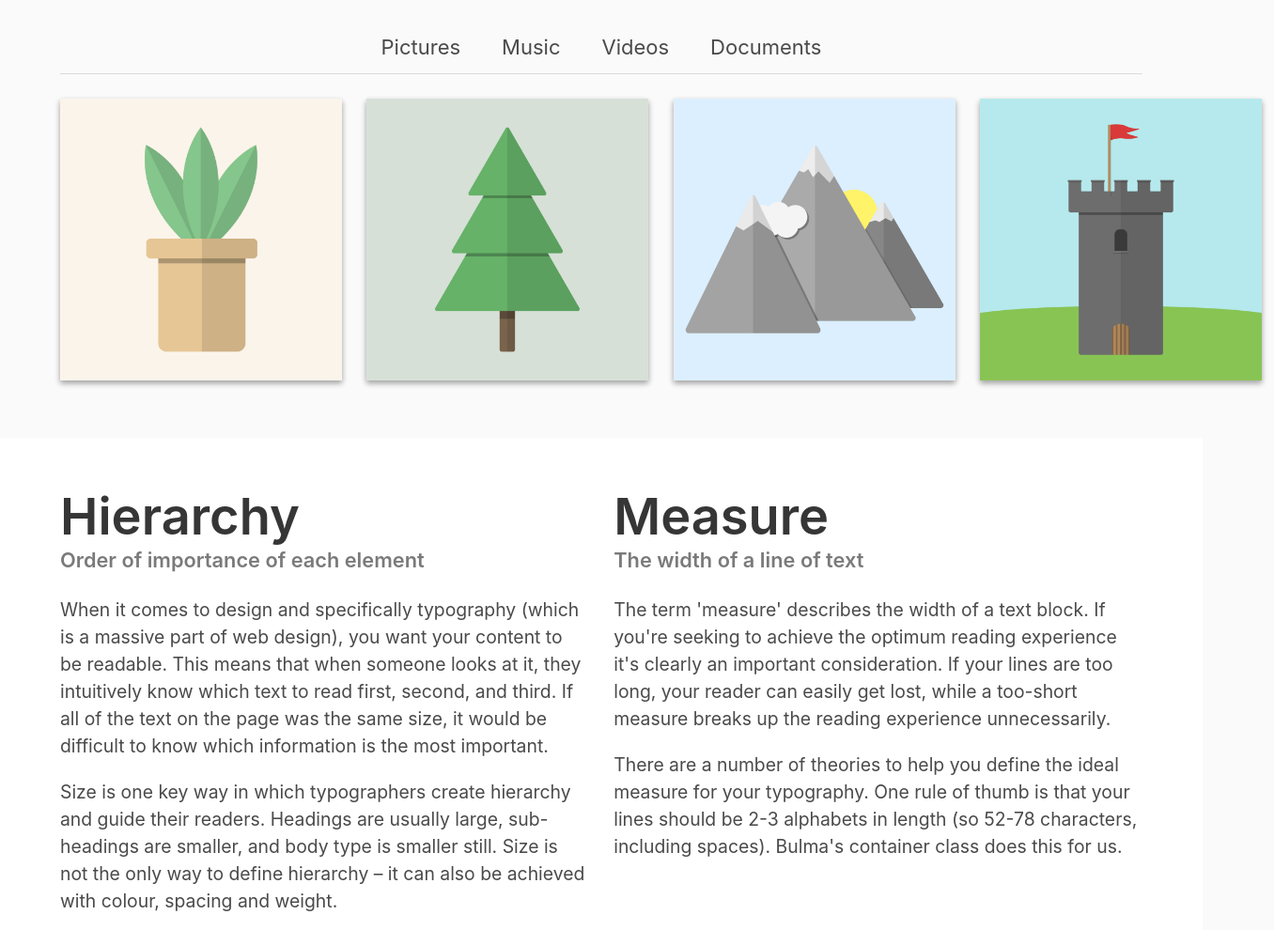
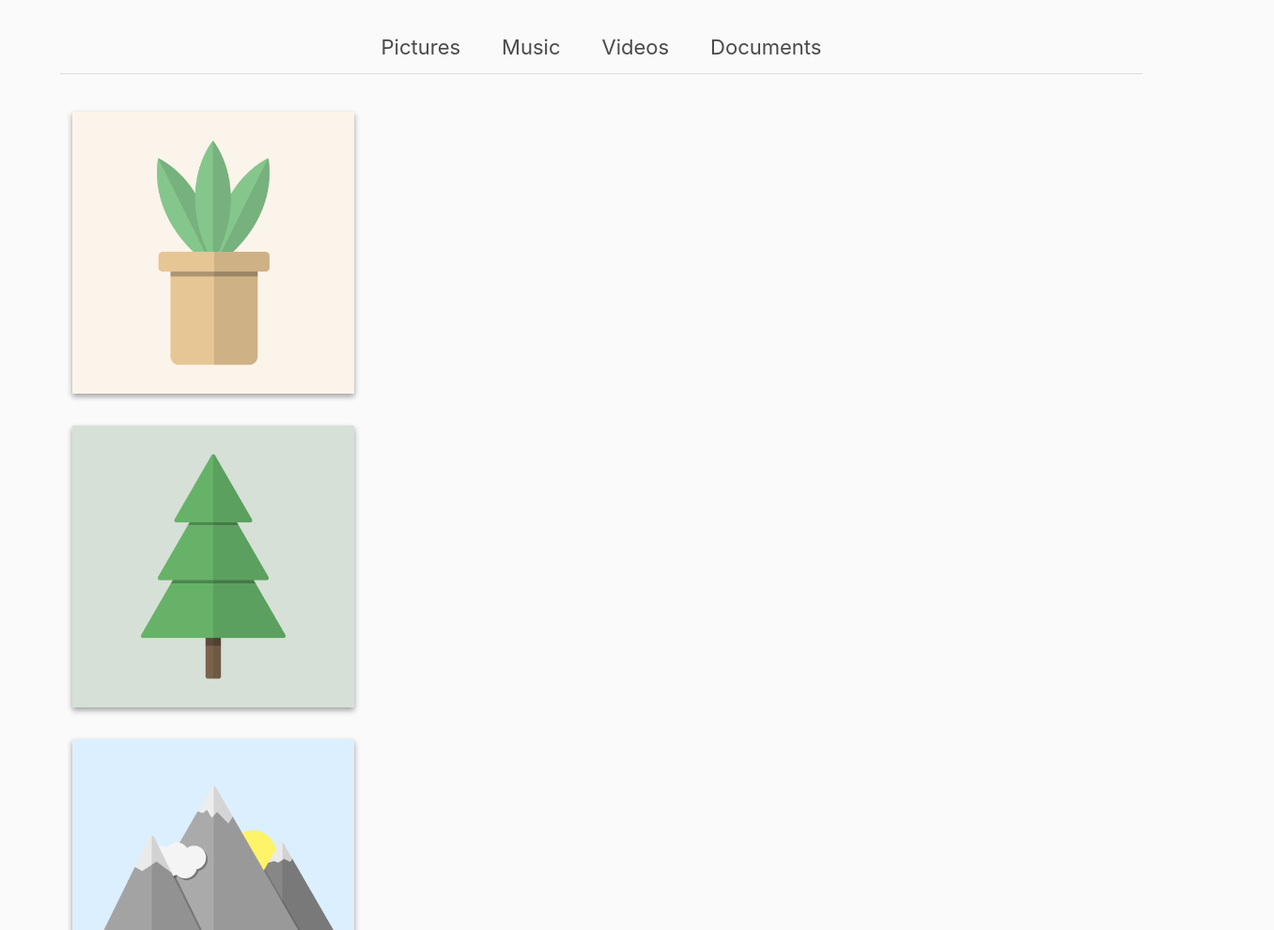
Before and after one commit to jdmar3-comp426/a02-eafowler, a website: page index.html in a window 1280 px wide. Shown: the part 2510-3500 px from the top of the page at 94% size, 1356 px wide, since content can reach past the window. Drawn offline with nearby package versions, Linux system fonts and the light colour scheme; a web font is replaced by a local one.

Commit message:
removed extra columns

```diff
--- a/index.html
+++ b/index.html
@@ -99,7 +99,7 @@
                 <li><a>Documents</a></li>
             </ul>
         </div>
-        <div class="columns">
+        <div class="">
             <div class="column">
                 <img src="images/all-01.jpg" alt="Pictures">
             </div>
```
